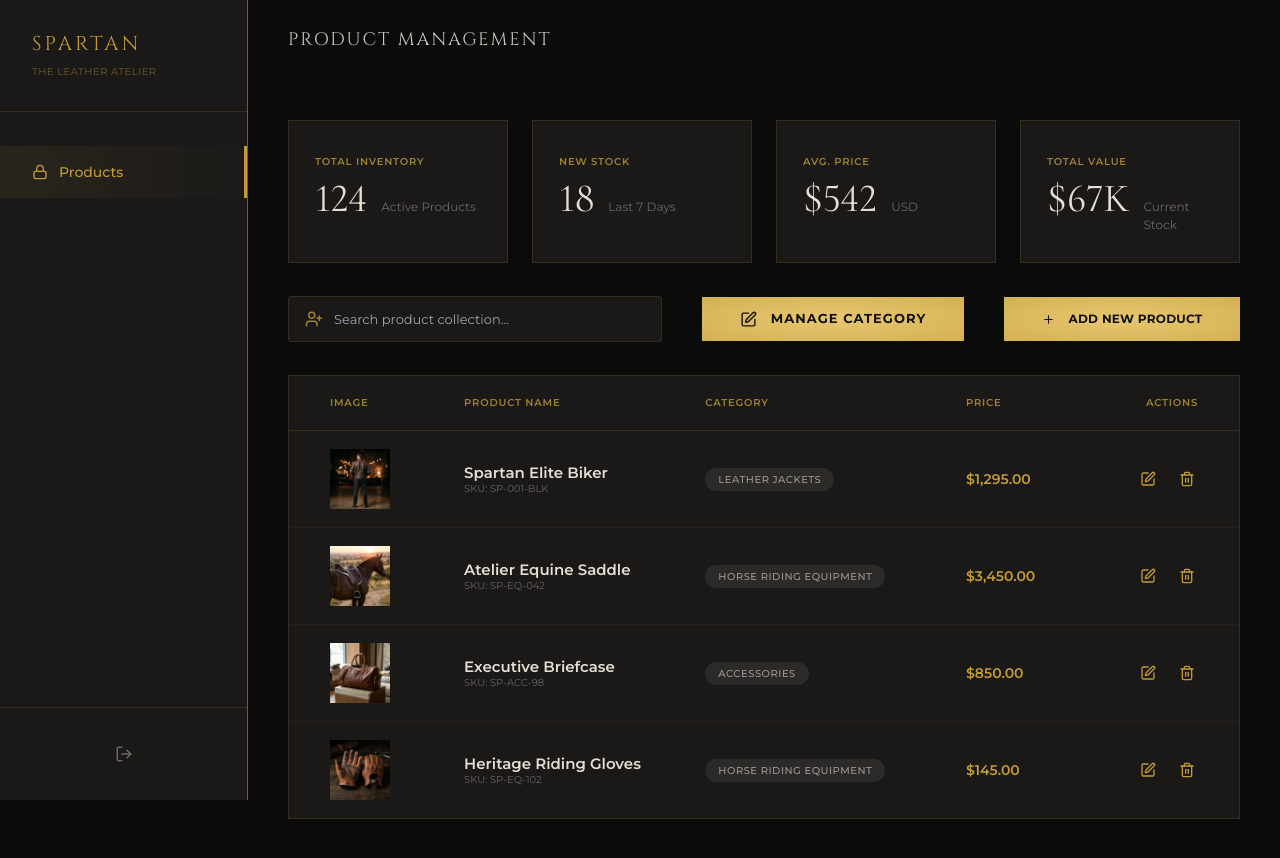
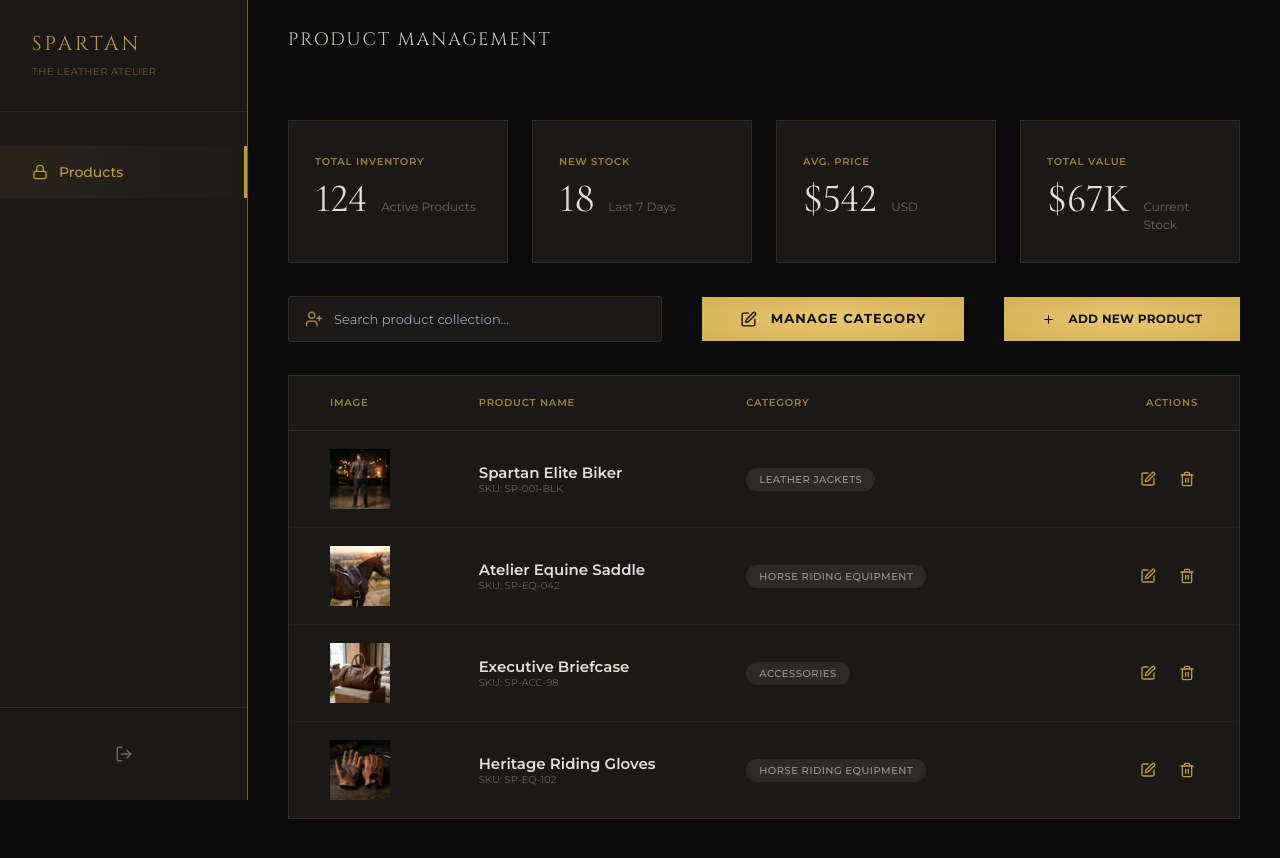
Before and after one commit to devdevcipator-arch/The-spartan-Leather, a Next.js app: page /admin in a window 1280 px wide. Shown: the top 858 px of the page. Built offline with nearby package versions, Linux system fonts and the light colour scheme.

Commit message:
refactor(admin): remove price column from product management table

```diff
--- a/src/components/admin/AdminProductManagement.tsx
+++ b/src/components/admin/AdminProductManagement.tsx
@@ -11,7 +11,7 @@ import BrandCrest from "@/components/BrandCrest";
  * `fr` so they scale with the viewport while holding the exact ratios.
  */
 const GRID_COL_CLASSES =
-  "grid grid-cols-[159fr_286fr_309fr_174fr_101fr] items-center";
+  "grid grid-cols-[159fr_286fr_309fr_174fr] items-center";
 
 const STATS = [
   { label: "Total Inventory", value: "124", unit: "Active Products" },
@@ -25,7 +25,6 @@ interface Product {
   name: string;
   sku: string;
   category: string;
-  price: number;
   image: string;
 }
 
@@ -35,7 +34,6 @@ const PRODUCTS: Product[] = [
     name: "Spartan Elite Biker",
     sku: "SP-001-BLK",
     category: "Leather Jackets",
-    price: 1295,
     image: "/images/shop/jacket.jpg",
   },
   {
@@ -43,7 +41,6 @@ const PRODUCTS: Product[] = [
     name: "Atelier Equine Saddle",
     sku: "SP-EQ-042",
     category: "Horse Riding Equipment",
-    price: 3450,
     image: "/images/shop/saddle.jpg",
   },
   {
@@ -51,7 +48,6 @@ const PRODUCTS: Product[] = [
     name: "Executive Briefcase",
     sku: "SP-ACC-98",
     category: "Accessories",
-    price: 850,
     image: "/images/shop/duffle.jpg",
   },
   {
@@ -59,17 +55,9 @@ const PRODUCTS: Product[] = [
     name: "Heritage Riding Gloves",
     sku: "SP-EQ-102",
     category: "Horse Riding Equipment",
-    price: 145,
     image: "/images/shop/gloves.jpg",
   },
 ];
-
-function formatPrice(price: number): string {
-  return `$${price.toLocaleString("en-US", {
-    minimumFractionDigits: 2,
-    maximumFractionDigits: 2,
-  })}`;
-}
 
 const statLabelClasses =
   "text-[10px] font-semibold uppercase leading-none tracking-[0.08em] text-[#A08132] select-none";
@@ -185,12 +173,12 @@ export default function AdminProductManagement() {
         {/* Product table */}
         <section className="mt-[33px] overflow-hidden border border-[#372D1B] bg-[#1A1918]">
           <div className="overflow-x-auto">
-            <div className="min-w-[880px]">
+            <div className="min-w-[760px]">
               {/* Column headers spanning full table width */}
               <div
                 className={`${GRID_COL_CLASSES} h-[55px] border-b border-[#372D1B] px-[41px]`}
               >
-                {["Image", "Product Name", "Category", "Price"].map((label) => (
+                {["Image", "Product Name", "Category"].map((label) => (
                   <span key={label} className={statLabelClasses}>
                     {label}
                   </span>
@@ -235,11 +223,6 @@ export default function AdminProductManagement() {
                       {product.category}
                     </span>
 
-                    {/* Price */}
-                    <span className="text-[14px] font-semibold text-[#C29B38] select-none">
-                      {formatPrice(product.price)}
-                    </span>
-
                     {/* Row actions */}
                     <div className="flex items-center justify-end gap-[17px]">
                       <button
```
